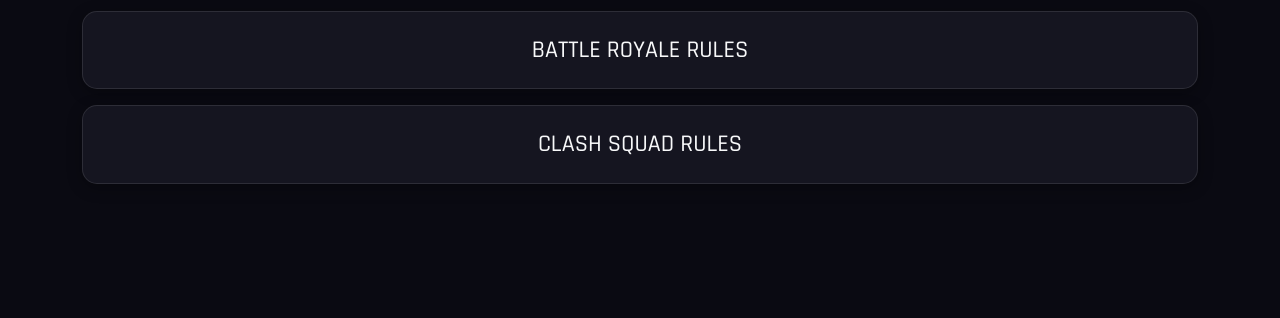
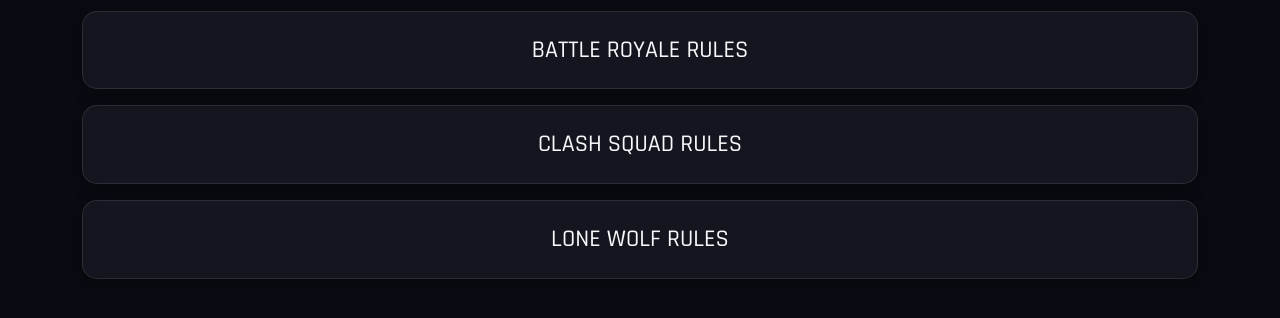
Before and after one commit to MR-CR4CK3R/kg-tour-bd, a Flask app: page /rules in a window 1280 px wide. Shown: the part 163-481 px from the top of the page. Run offline with Flask 3, Linux system fonts and the light colour scheme; some libraries are stand-ins or nearby versions.

Commit message:
Update rules.html

```diff
--- a/templates/rules.html
+++ b/templates/rules.html
@@ -12,5 +12,10 @@
             <h4 class="mb-0">CLASH SQUAD RULES</h4>
         </a>
     </div>
+    <div class="col-12">
+        <a href="{{ url_for('rules_detail', rtype='lw') }}" class="btn btn-outline-light w-100 p-4 card-custom">
+            <h4 class="mb-0">LONE WOLF RULES</h4>
+        </a>
+    </div>
 </div>
 {% endblock %}
```
